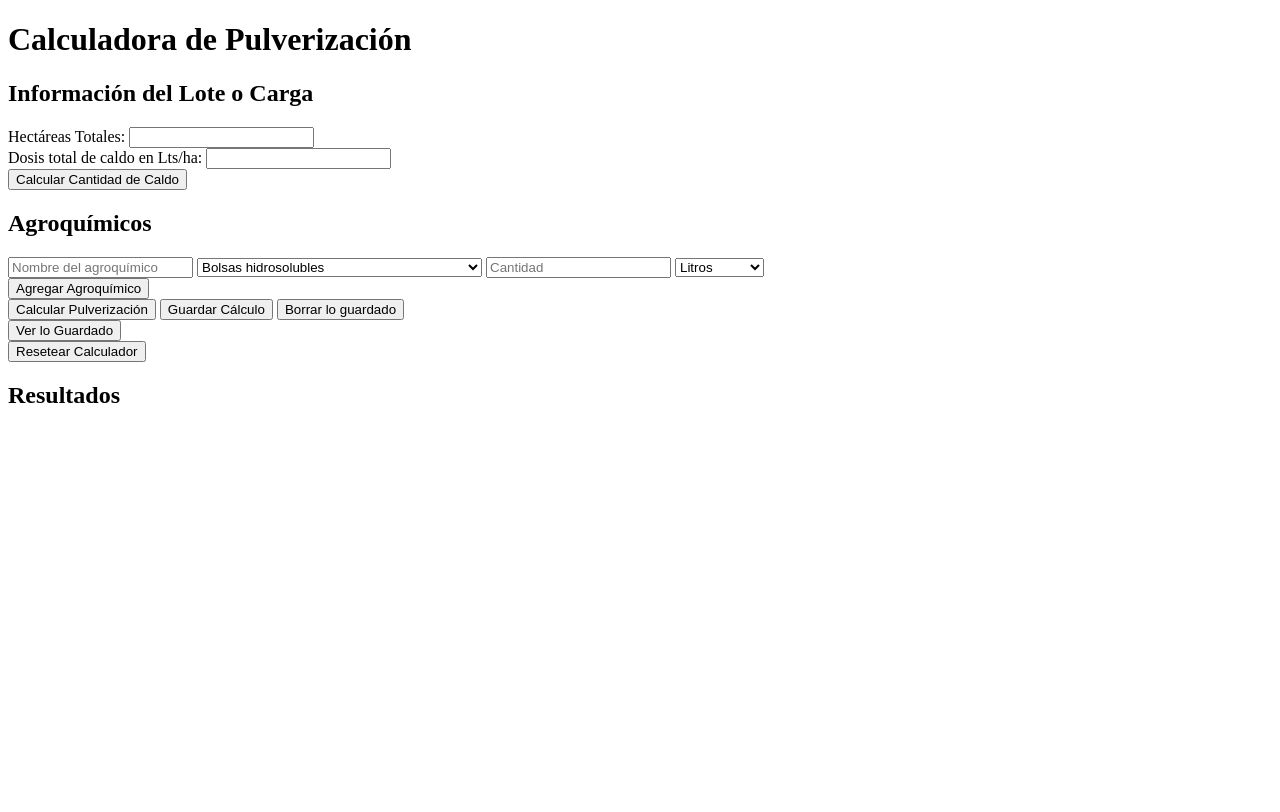
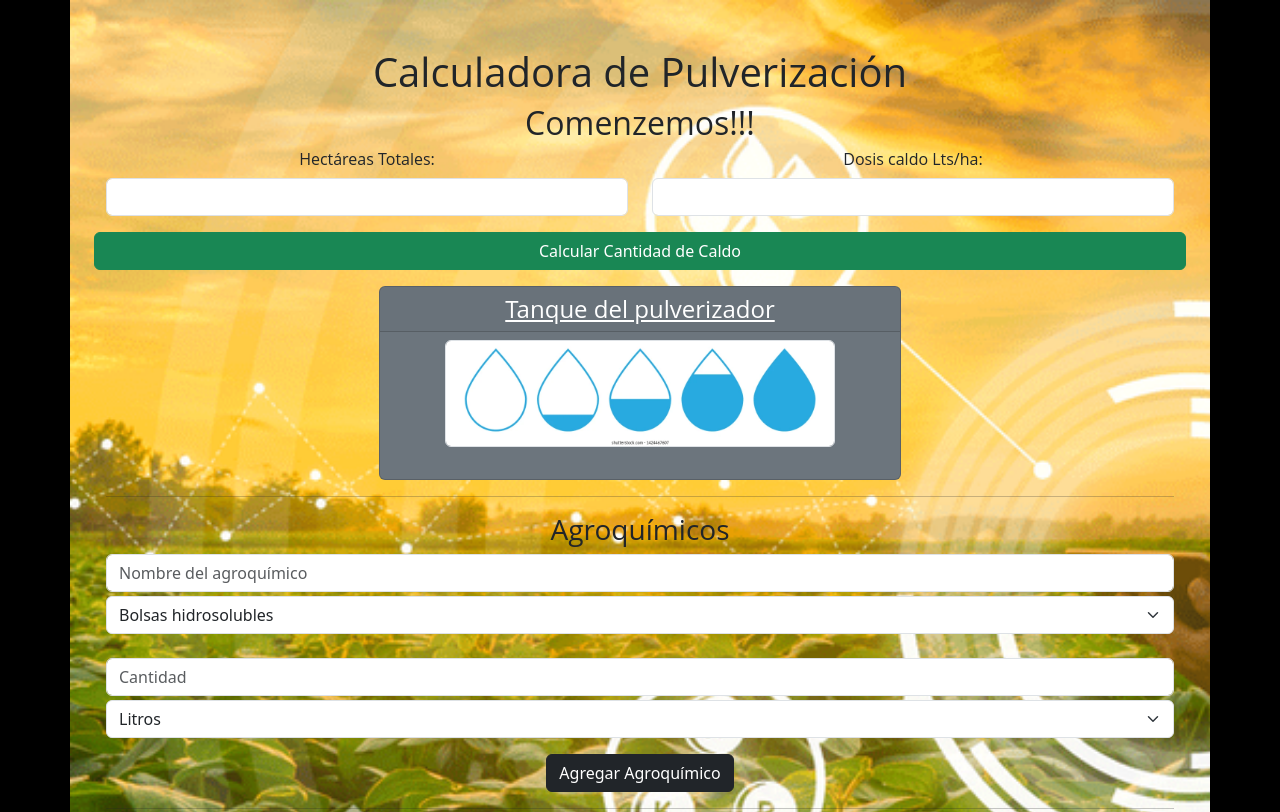
Before and after one commit to Sebas-87/Calculadora_pulverizacion_y_meteorologia, a plain HTML site: page index.html in a window 1280 px wide. Shown: the top 812 px of the page. Drawn offline with nearby package versions, Linux system fonts and the light colour scheme; some packages are replaced by stand-ins of ours; a script that the page names is missing.

Commit message:
Added Bootstrap styling, included images, corrected HTML and JavaScript code.

```diff
--- a/index.html
+++ b/index.html
@@ -5,26 +5,55 @@
     <meta charset="UTF-8">
     <meta name="viewport" content="width=device-width, initial-scale=1.0">
     <title>Document</title>
+    <link href="https://cdn.jsdelivr.net/npm/bootstrap@5.3.1/dist/css/bootstrap.min.css" rel="stylesheet"
+        integrity="sha384-4bw+/aepP/YC94hEpVNVgiZdgIC5+VKNBQNGCHeKRQN+PtmoHDEXuppvnDJzQIu9" crossorigin="anonymous">
+    <link rel="stylesheet" href="style.css">
     <script src="https://cdn.jsdelivr.net/npm/sweetalert2@11"></script>
 </head>
 
 <body>
-    <h1>Calculadora de Pulverización</h1>
+    <div class="container-md p-4 img-container">
+        <h1 class="text-center mt-4">Calculadora de Pulverización</h1>
 
-    <h2>Información del Lote o Carga</h2>
-    <label for="hectareasTotales">Hectáreas Totales:</label>
-    <input type="number" id="hectareasTotales" min="0" step="0.01">
-    <br>
-    <label for="litrosPorHectarea">Dosis total de caldo en Lts/ha:</label>
-    <input type="number" id="litrosPorHectarea" min="0" step="0.01">
-    <br>
-    <button onclick="calcularCantidadCaldo()">Calcular Cantidad de Caldo</button>
+        <h2 class="text-center">Comenzemos!!!</h2>
+        <div class="container text-center">
+            <div class="row">
+                <div class="col">
+                    <h3 class="fs-6">Hectáreas Totales:</h3>
+                    <input type="number" id="hectareasTotales" min="0" step="0.01" class="form-control"
+                        aria-label="Cantidad de hectareas">
+                </div>
+                <div class="col">
+                    <h3 class="fs-6">Dosis caldo Lts/ha:</h3>
+                    <input type="number" id="litrosPorHectarea" min="0" step="0.01" class="form-control"
+                        aria-label="Dosis por hectarea">
+                </div>
+                <button onclick="calcularCantidadCaldo()" type="button" class="btn btn-success mt-3">Calcular Cantidad
+                    de
+                    Caldo</button>
+                    <div class="container">
+                        <div class="row justify-content-center">
+                          <div class="col-lg-6 col-md-8 col-sm-10 col-12">
+                            <div class="card text-bg-secondary mt-3">
+                              <h4 class="card-header text-decoration-underline">Tanque del pulverizador</h4>
+                              <img src="assets/img/tank_level.webp" class="card-img-top object-fit-cover border rounded mt-2 img-fluid w-75 mx-auto" alt="gotas simulando nivel de agua en tanque
+                              ">
+                              <div class="card-body text-dark" id="caldoContainer">
+                                <!-- Contenido generado por JavaScript -->
+                              </div>
+                            </div>
+                          </div>
+                        </div>
+                      </div>
+            </div>
 
-    <h2>Agroquímicos</h2>
+            <hr>
+
+            <h3>Agroquímicos</h3>
             <div id="agroquimicosContainer">
                 <div class="agroquimico">
-            <input type="text" placeholder="Nombre del agroquímico">
-            <select onchange="calcularCantidadAgroquimico(this)">
+                    <input type="text" placeholder="Nombre del agroquímico" class="form-control mb-1">
+                    <select onchange="calcularCantidadAgroquimico(this)" class="form-select">
                         <option value="Bolsas hidrosolubles">Bolsas hidrosolubles</option>
                         <option value="Polvos mojables (WP)">Polvos mojables (WP)</option>
                         <option value="Granulados dispersables (WG)">Granulados dispersables (WG)</option>
@@ -37,43 +66,67 @@
                         <option value="Emulsiones de aceite en agua (EW)">Emulsiones de aceite en agua (EW)</option>
                         <option value="Concentrados emulsionables (EC)">Concentrados emulsionables (EC)</option>
                         <option value="Concentrados solubles (SL)">Concentrados solubles (SL)</option>
-                <option value="Otros adyuvantes como aceites/surfactantes">Otros adyuvantes como aceites/surfactantes
+                        <option value="Otros adyuvantes como aceites/surfactantes">Otros adyuvantes como
+                            aceites/surfactantes
                         </option>
-                <option value="Micro nutrientes/fertilizantes foliares">Micro nutrientes/fertilizantes foliares</option>
+                        <option value="Micro nutrientes/fertilizantes foliares">Micro nutrientes/fertilizantes foliares
+                        </option>
                     </select>
-            <input type="number" placeholder="Cantidad">
-            <select id="unidadDosis">
+                    <input type="number" placeholder="Cantidad" class="form-control mt-4 mb-1">
+                    <select id="unidadDosis" class="form-select">
                         <option value="litros">Litros</option>
                         <option value="kilogramos">Kilogramos</option>
                     </select>
                 </div>
             </div>
-    <button onclick="agregarAgroquimico()">Agregar Agroquímico</button>
 
-    <br>
-    <button onclick="calcularPulverizacion()">Calcular Pulverización</button>
+            <button onclick="agregarAgroquimico()" type="button" class="btn btn-dark mt-3">Agregar
+                Agroquímico</button>
+
+            <hr>
+
+            <div class="d-grid gap-2 col-6 mx-auto"></div>
+            <button onclick="calcularPulverizacion()" type="button" class="btn btn-success mt-3">Calcular
+                Pulverización</button>
 
             <!-- Botón "Guardar Cálculo" -->
-    <button onclick="guardarPulverizacion()">Guardar Cálculo</button>
+            <button onclick="guardarPulverizacion()" type="button" class="btn btn-primary mt-3">Guardar Cálculo</button>
 
             <!-- Botón "Borrar lo guardado" -->
-    <button onclick="borrarLoGuardado()">Borrar lo guardado</button>
+            <button onclick="borrarLoGuardado()" type="button" class="btn btn-danger mt-3">Borrar lo guardado</button>
 
             <!-- Botón "Mostrar Cálculo Guardado" -->
-    <div>
-        <button onclick="recuperarPulverizacionGuardada()">Ver lo Guardado</button>
-    </div>
-    <div id="calculoGuardadoContainer"></div>
+
+            <button onclick="recuperarPulverizacionGuardada()" type="button" class="btn btn-info mt-3">Ver
+                lo Guardado</button>
 
 
             <!-- Botón "Resetear Calculador" -->
-    <button onclick="resetearCalculador()">Resetear Calculador</button>
+            <button onclick="resetearCalculador()" type="button" class="btn btn-warning mt-3">Resetear
+                Calculador</button>
+        </div>
 
-    <h2>Resultados</h2>
-    <div id="caldoContainer"></div>
-    <div id="resultadosContainer"></div>
+
+        <div class="container">
+            <div class="row justify-content-center">
+              <div class="col-lg-6 col-md-8 col-sm-10 col-12">
+                <div class="card text-bg-secondary mt-3">
+                  <h4 class="card-header text-decoration-underline text-center">Agroquímicos//Mezcla</h4>
+                  <img src="assets/img/ShaPID-Keyvisual.jpg" class="card-img-top object-fit-cover border rounded mt-2 img-fluid w-75 mx-auto" alt="....">
+                  <div class="card-body text-dark" id="resultadosContainer">
+                    <!-- Contenido generado por JavaScript -->
+                  </div>
+                </div>
+              </div>
+            </div>
+          </div>
+
+    </div>
 
     <script src="main.js"></script>
+    <script src="https://cdn.jsdelivr.net/npm/bootstrap@5.3.1/dist/js/bootstrap.bundle.min.js"
+        integrity="sha384-HwwvtgBNo3bZJJLYd8oVXjrBZt8cqVSpeBNS5n7C8IVInixGAoxmnlMuBnhbgrkm"
+        crossorigin="anonymous"></script>
 </body>
 
 </html>
--- a/main.js
+++ b/main.js
@@ -29,7 +29,8 @@ function calcularCantidadCaldo() {
     })
 
     const caldoContainer = document.getElementById("caldoContainer");
-    caldoContainer.innerHTML = `<p>Cantidad de Caldo Necesaria: ${cantidadCaldo.toFixed(2)} litros</p>`;
+    caldoContainer.innerHTML = `<p><u>Cantidad de Caldo Necesaria</u>: <strong>${cantidadCaldo.toFixed(2)} litros</strong></p>
+                                    <p> Para aplicar <strong>${hectareasTotales.toFixed(2)} has</strong></p>`;
 }
 
 const tiposFormulacion = {
@@ -171,10 +172,10 @@ function calcularPulverizacion() {
 
         const resultadoDiv = document.createElement("div");
         resultadoDiv.innerHTML = `
-        <p><strong>Orden de Mezcla en Tanque:</strong> ${ordenMezcla++}</p>
-        <p><strong>Agroquímico:</strong> ${agroquimico.nombre}</p>
-        <p><strong>Formulación:</strong> ${agroquimico.formulacion}</p>
-        <p><strong>Cantidad total:</strong> ${cantidadTotal.replace('.', ',')} ${agroquimico.unidad}</p>
+        <p><strong>#.Orden de Mezcla en Tanque:</strong> ${ordenMezcla++}</p>
+        <p><strong>#.Agroquímico:</strong> ${agroquimico.nombre}</p>
+        <p><strong>#.Formulación:</strong> ${agroquimico.formulacion}</p>
+        <p><strong>#.Cantidad total:</strong> ${cantidadTotal.replace('.', ',')} ${agroquimico.unidad}</p>
         <hr>
       `;
         resultadosContainer.appendChild(resultadoDiv);
@@ -213,8 +214,15 @@ function resetearCalculador() {
 
         const agroquimicosDivs = document.querySelectorAll("#agroquimicosContainer .agroquimico");
         for (const agroquimicoDiv of agroquimicosDivs) {
-          document.getElementById("agroquimicosContainer").removeChild(agroquimicoDiv);
+          const inputsInsideDiv = agroquimicoDiv.querySelectorAll('input');
+          inputsInsideDiv.forEach(input => {
+            if (input.type === 'text' || input.type === 'number') {
+              input.value = '';
+            }
+          });
         }
+
+
 
         ordenMezcla = 1;
 
--- /dev/null
+++ b/style.css
@@ -0,0 +1,34 @@
+* {
+    padding: 0;
+    margin: 0;
+    box-sizing: border-box;
+}
+
+body {
+    background-color: black;
+}
+
+.img-container {
+    background-image: url(assets/img/img4_comp_pulv.webp);
+    background-size: cover;
+}
+
+hr {
+    margin: 1rem 0;
+    color: inherit;
+    border: 0;
+    border-top: 1px solid;
+    opacity: 0.25;
+  }
+
+h1,
+h2,
+h3,
+h4 {
+    font-family: 'Open Sans', sans-serif;
+}
+
+p,
+a {
+    font-family: 'Rubik', sans-serif;
+}
```
Also changed, not shown: assets/img/Agrochemical-scaled.webp (added), assets/img/ShaPID-Keyvisual.jpg (added), assets/img/green_chemistry_illustration_web-824x549.jpg (added), assets/img/img4_comp_pulv.webp (added), assets/img/tank_level.webp (added). Lines whose indentation alone changed are shown as unchanged.
